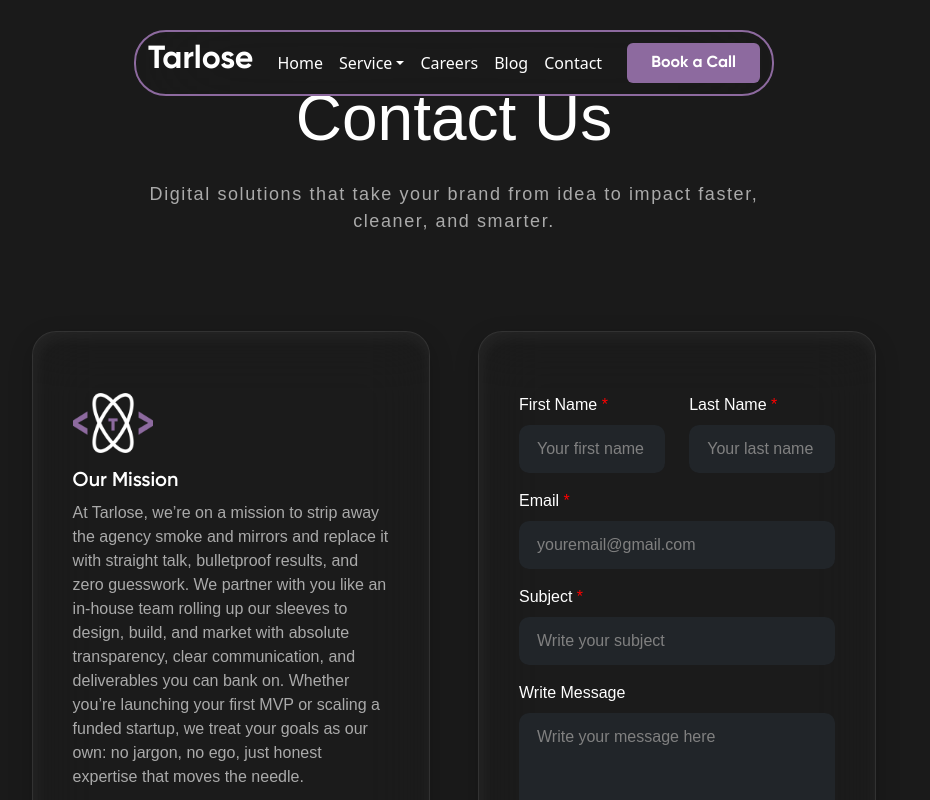
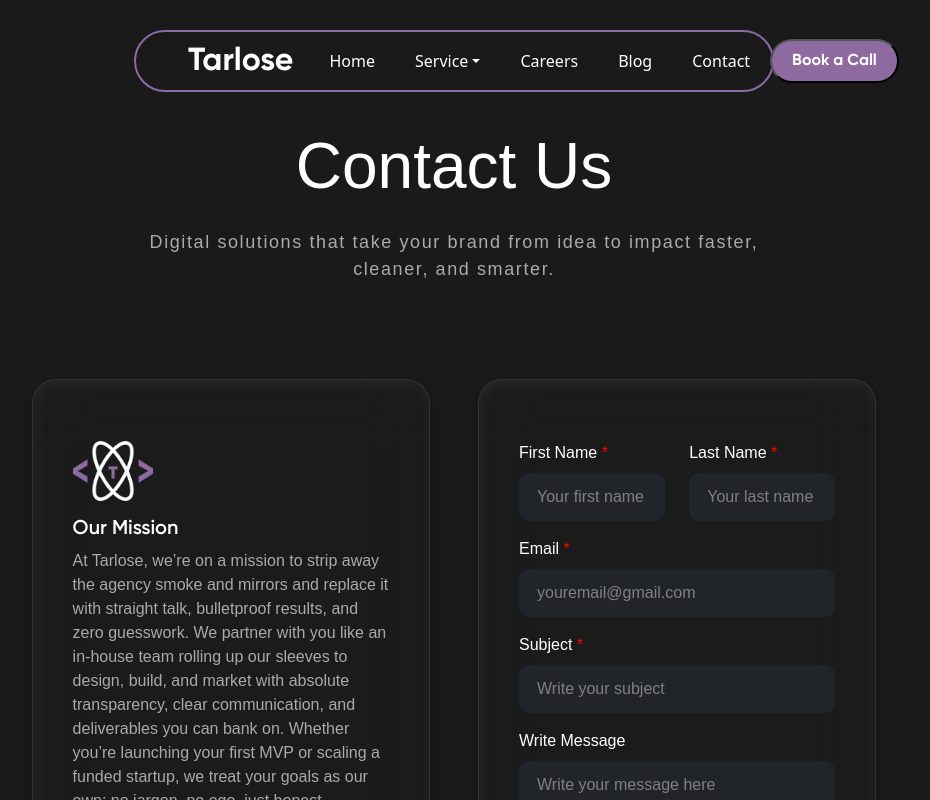
Before and after one commit to WTFAYXN/Tarlose-React, a React (Vite) app in the folder client/: page /contact in a window 1280 px wide. Shown: the top 800 px of the page, without its empty margins (186-1116 px from the left). Built offline with nearby package versions, Linux system fonts and the light colour scheme; no server answers; the HTML template or start-up script is replaced by a standard one.

Commit message:
update navbar

```diff
--- a/client/src/components/Navbar.css
+++ b/client/src/components/Navbar.css
@@ -1,16 +1,20 @@
 .navbar {
-  background-color:transparent !important;
-    backdrop-filter: blur(50px);
-  /* padding: 1rem 2rem; */
+  background-color: transparent !important;
+  backdrop-filter: blur(50px);
   position: fixed !important;
   width: 50% !important;
   margin-top: 30px;
+  padding: 3px 40px;
   left: 50%;
   border-radius: 32px;
   border: 2px solid #8d6a9f;
   transform: translateX(-50%);
   top: 0;
   z-index: 1000;
+}
+
+.nav-item {
+  padding: 6px 12px;
 }
 
 .menu-button {
@@ -48,13 +52,13 @@ ul li a {
   font-size: 16px;
 }
 
-
-
 .nav-btn {
-    font-size: 16px !important;
-
+  font-size: 16px !important;
+  border-radius: 120px;
+  padding: 8px 20px;
+  width: max-content;
 }
 
-.active  {
-    background-color: transparent !important;
+.active {
+  background-color: transparent !important;
 }
--- a/client/src/components/Navbar.jsx
+++ b/client/src/components/Navbar.jsx
@@ -11,7 +11,7 @@ const Navbar = () => {
       <div class="container-fluid">
         <a className="navbar-brand p-0" href="/">
             {/* <img src={logo} alt="Tarlose" width={100} /> */}
-            <h2>Tarlose</h2>
+            <h2 className="m-0">Tarlose</h2>
           </a>
         <button
           class="navbar-toggler"
@@ -73,7 +73,7 @@ const Navbar = () => {
               <a class="nav-link" href="/Contact">Contact</a>
             </li>
           </ul>
-          <button type="button" className="nav-btn px-4 py-2 rounded border-0">
+          <button type="button" className="nav-btn ">
             <a href="https://calendly.com/ayansayad2005/30min?month=2024-12">
               Book a Call
             </a>
--- a/client/src/pages/Contact/ContactUs.jsx
+++ b/client/src/pages/Contact/ContactUs.jsx
@@ -8,7 +8,7 @@ const ContactUs = () => {
     <>
       <Navbar />
       <div className="container modern-contact-container my-5">
-        <h2 className="mb-4 text-white contact-heading">Contact Us</h2>
+        <h2 className="my-4 pt-5 text-white contact-heading ">Contact Us</h2>
         <p className="text-secondary sub-head mb-5">
           Digital solutions that take your brand from idea to impact faster,
           cleaner, and smarter.
```
